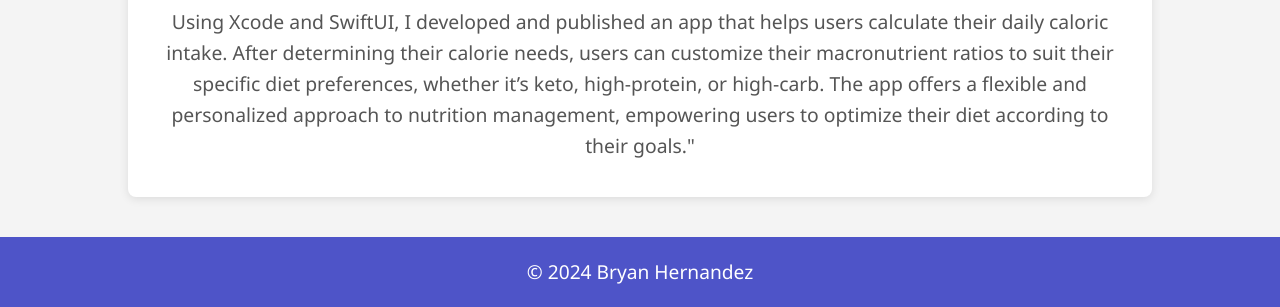
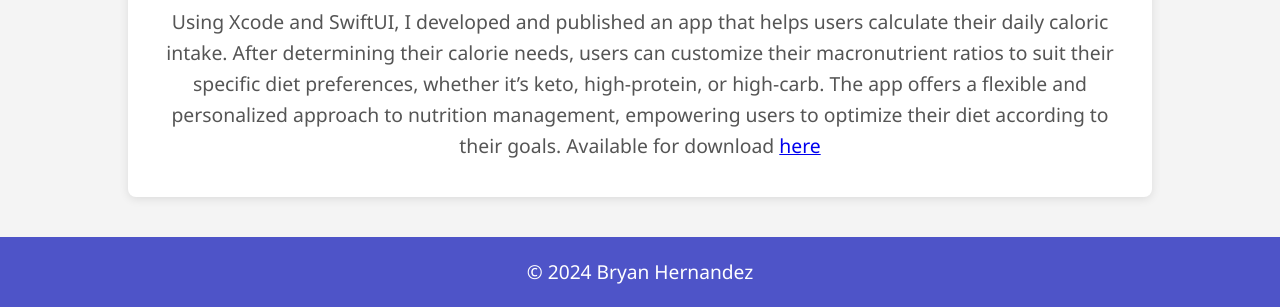
Before and after one commit to bryhernandez/portfolio, a plain HTML site: page projects.html in a window 1280 px wide. Shown: the part 662-969 px from the top of the page. Drawn offline with Linux system fonts and the light colour scheme.

Commit message:
Update projects.html

```diff
--- a/projects.html
+++ b/projects.html
@@ -35,7 +35,7 @@
         </div>
         <div class="project">
             <h2>Macro Calculator 2.0</h2>
-            <p>Using Xcode and SwiftUI, I developed and published an app that helps users calculate their daily caloric intake. After determining their calorie needs, users can customize their macronutrient ratios to suit their specific diet preferences, whether it’s keto, high-protein, or high-carb. The app offers a flexible and personalized approach to nutrition management, empowering users to optimize their diet according to their goals."</p>
+            <p>Using Xcode and SwiftUI, I developed and published an app that helps users calculate their daily caloric intake. After determining their calorie needs, users can customize their macronutrient ratios to suit their specific diet preferences, whether it’s keto, high-protein, or high-carb. The app offers a flexible and personalized approach to nutrition management, empowering users to optimize their diet according to their goals. Available for download <a href="https://apps.apple.com/us/app/macro-calculator-2-0/id1631740834">here</a></p>
         </div>
     </section>
 
```
